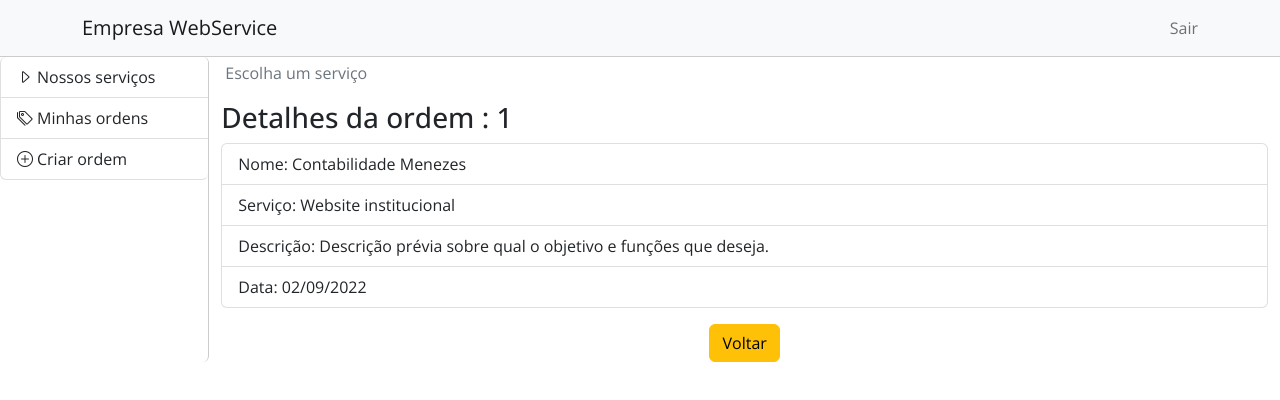
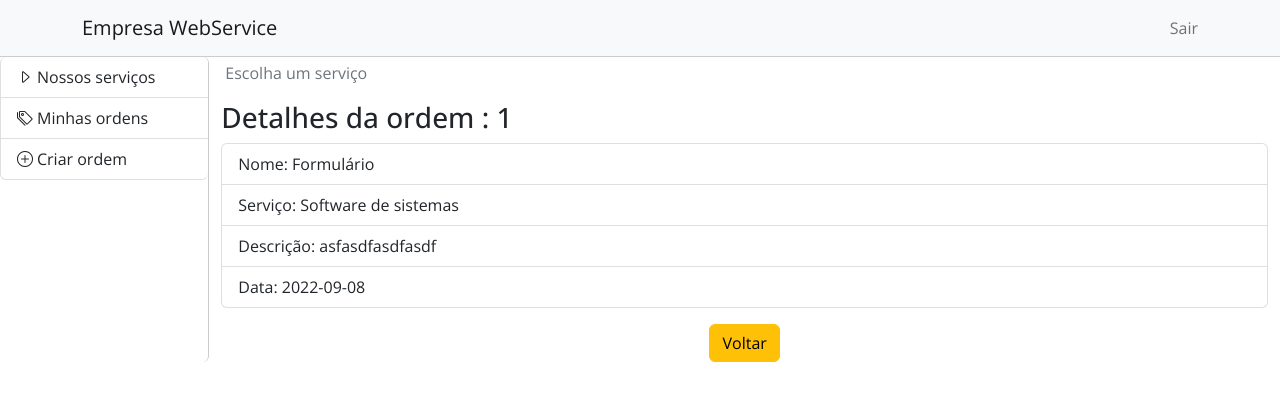
Before and after one commit to GabrielHCustodio/nova-empresa, a Vue app: page /home/orders/1 in a window 1280 px wide. Shown: the top 400 px of the page. Built offline with nearby package versions, Linux system fonts and the light colour scheme; data requests are answered from the project's data file.

Commit message:
Finalized the company project, added the registration of users to the database and improved details to facilitate the reading of the code.

```diff
--- a/db/db.json
+++ b/db/db.json
@@ -27,26 +27,33 @@
   ],
   "orders": [
     {
-      "id": 1,
-      "name": "Contabilidade Menezes",
-      "data": "02/09/2022",
-      "service": "Website institucional",
-      "description": "Descrição prévia sobre qual o objetivo e funções que deseja."
+      "name": "Formulário",
+      "date": "2022-09-08",
+      "service": "Software de sistemas",
+      "description": "asfasdfasdfasdf",
+      "id": 1
     },
     {
-      "id": 2,
-      "name": "Sou + contabilidade",
-      "data": "06/09/2022",
-      "service": "Software de aplicativo",
-      "description": "Descrição prévia sobre qual o objetivo e funções que deseja."
+      "name": "Tela de contato",
+      "date": "2022-09-13",
+      "service": "Website institucional",
+      "description": "qasafasdfgsalsjhbfoasuhldnflajsndfjakshnfiouajsdf",
+      "id": 2
     },
     {
-      "id": "0.47",
-      "name": "qsdASDASFASDF",
-      "data": "2022-09-21",
-      "service": "Software de aplicativos",
-      "description": "FASDFASDFASDFASDFASDFASDGBSBASDFBSADVBASDV"
+      "name": "asdfasdfasdf",
+      "date": "2022-10-05",
+      "service": "Website institucional",
+      "description": "dfasdfasdfasdf",
+      "id": 3
     }
   ],
-  "users": []
+  "users": [
+    {
+      "name": "Gabriel",
+      "email": "teste@teste.com",
+      "password": "123456",
+      "id": 1
+    }
+  ]
 }
--- a/src/components/orders/NewOrder.vue
+++ b/src/components/orders/NewOrder.vue
@@ -55,7 +55,7 @@ import useVuelidate from "@vuelidate/core";
 import { required, minLength, maxLength } from "@vuelidate/validators";
 
 export default {
-  name: "NewService",
+  name: "NewOrder",
   setup: () => ({ v$: useVuelidate() }),
   data: () => ({
       name: "",
@@ -81,10 +81,14 @@ export default {
   },
   methods: {
     async createdService() {
+      this.v$.$touch();
+      if (this.v$.$error) {
+        return;
+      }
+
       let pedidos = {
-        id: Math.random().toFixed(2),
         name: this.name,
-        data: this.date,
+        date: this.date,
         service: this.typeService,
         description: this.description,
       };
@@ -97,6 +101,8 @@ export default {
       });
 
       const res = await req.json();
+
+      this.$router.push({name: 'orders'})
     },
   },
 };
--- a/src/components/orders/Order.vue
+++ b/src/components/orders/Order.vue
@@ -4,7 +4,7 @@
     <li class="list-group-item">Nome: {{data.name}}</li>
     <li class="list-group-item">Serviço: {{data.service}}</li>
     <li class="list-group-item">Descrição: {{data.description}}</li>
-    <li class="list-group-item">Data: {{data.data}}</li>
+    <li class="list-group-item">Data: {{data.date}}</li>
   </ul>
   <div class="col-auto d-flex justify-content-around mt-3">
     <button
--- a/src/components/orders/Orders.vue
+++ b/src/components/orders/Orders.vue
@@ -12,7 +12,7 @@
       <tr v-for="d in data" :key="d.id">
         <td>{{d.id}}</td>
         <td>{{d.service}}</td>
-        <td>{{d.data}}</td>
+        <td>{{d.date}}</td>
         <td>
           <router-link :to="{name: 'order', params: { id: d.id } }" class="btn btn-sm btn-primary">
             <i class="bi bi-pencil-square" style="cursor: pointer"></i>
--- a/src/views/Register.vue
+++ b/src/views/Register.vue
@@ -11,7 +11,7 @@
       class="col-md-5 d-flex justify-content-center align-items-center left-register"
     >
       <div class="col-8">
-        <h2 class="text-center mb-5 title-register">Faça o seu cadastro</h2>
+        <h2 class="text-center mb-3 title-register">Faça o seu cadastro</h2>
         <div class="form">
           <div class="form-group">
             <label for="name" class="form-label">Nome</label>
@@ -21,8 +21,8 @@
               id="name"
               placeholder="Gabriel"
               autocomplete="off"
-              v-model.trim="v$.form.name.$model"
-              :class="{ 'is-invalid': v$.form.name.$error}"
+              v-model.trim="v$.name.$model"
+              :class="{ 'is-invalid': v$.name.$error }"
             />
           </div>
 
@@ -34,8 +34,8 @@
               id="email"
               placeholder="name@example.com"
               autocomplete="off"
-              v-model.trim="v$.form.email.$model"
-              :class="{ 'is-invalid': v$.form.email.$error}"
+              v-model.trim="v$.email.$model"
+              :class="{ 'is-invalid': v$.email.$error }"
             />
           </div>
 
@@ -47,21 +47,23 @@
               id="password"
               placeholder="Digite sua senha"
               autocomplete="off"
-              v-model.trim="v$.form.password.$model"
-              :class="{ 'is-invalid': v$.form.password.$error}"
+              v-model.trim="v$.password.$model"
+              :class="{ 'is-invalid': v$.password.$error }"
             />
           </div>
 
           <div class="form-group mt-3">
-            <label for="confirmPassword" class="form-label">Confirme sua senha</label>
+            <label for="repeatPassword" class="form-label"
+              >Confirme sua senha</label
+            >
             <input
               type="password"
               class="form-control"
-              id="confirmPassword"
+              id="repeatPassword"
               placeholder="Confirme sua senha"
               autocomplete="off"
-              v-model.trim="v$.form.confirmPassword.$model"
-              :class="{ 'is-invalid': v$.form.confirmPassword.$error}"
+              v-model.trim="v$.repeatPassword.$model"
+              :class="{ 'is-invalid': v$.repeatPassword.$error }"
             />
           </div>
 
@@ -81,25 +83,24 @@
 </template>
 
 <script>
-import useVuelidate from '@vuelidate/core'
-import { required, minLength, email, sameAs} from '@vuelidate/validators'
+import useVuelidate from "@vuelidate/core";
+import { required, minLength, email, sameAs } from "@vuelidate/validators";
 
 export default {
   name: "Register",
   setup: () => ({ v$: useVuelidate() }),
-  data: () => ({
-    form: {
-      name: "",
-      email: "",
-      password: "",
-      confirmPassword: "",
+  data() {
+    return {
+      name: '',
+      email: '',
+      password: '',
+      repeatPassword: ''
+    };
   },
-  }),
   validations: {
-    form: {
     name: {
       required,
-        minLength: minLength(3)
+      minLength: minLength(3),
     },
     email: {
       required,
@@ -107,21 +108,34 @@ export default {
     },
     password: {
       required,
-        minLength: minLength(6),
+      minLength: minLength(6)
     },
-      confirmPassword: {
+    repeatPassword: {
       required,
       minLength: minLength(6),
-        sameAsPassword: sameAs('form.password')
-      },
-    },
+    }
   },
   methods: {
-    register() {
+    async register() {
       this.v$.$touch();
-      if(this.v$.$error) {
+      if (this.v$.$error) {
         return;
       }
+
+      let user = {
+        name: this.name,
+        email: this.email,
+        password: this.password
+      }
+
+      const userJson = JSON.stringify(user)
+      const req = await fetch("http://localhost:3000/users", {
+        method: "POST",
+        headers: { "Content-Type": "application/json" },
+        body: userJson
+      })
+
+      const res = await req.json()
       this.$router.push("/login");
     },
     comeBack() {
```
Lines whose indentation alone changed are shown as unchanged.
